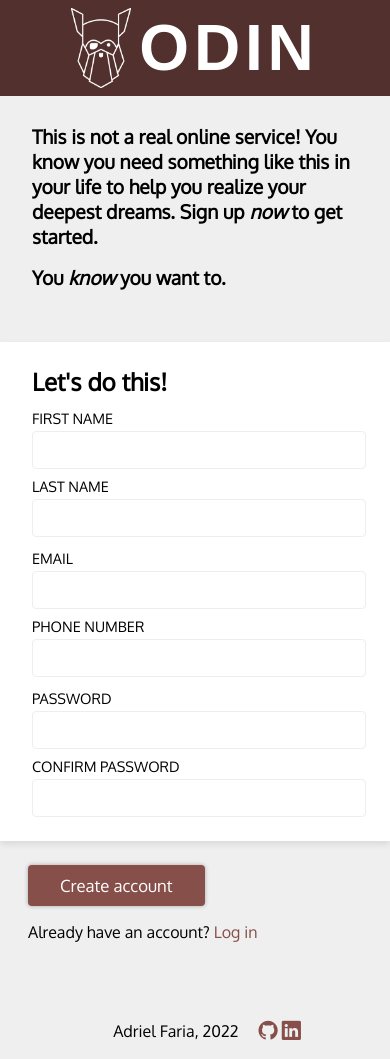
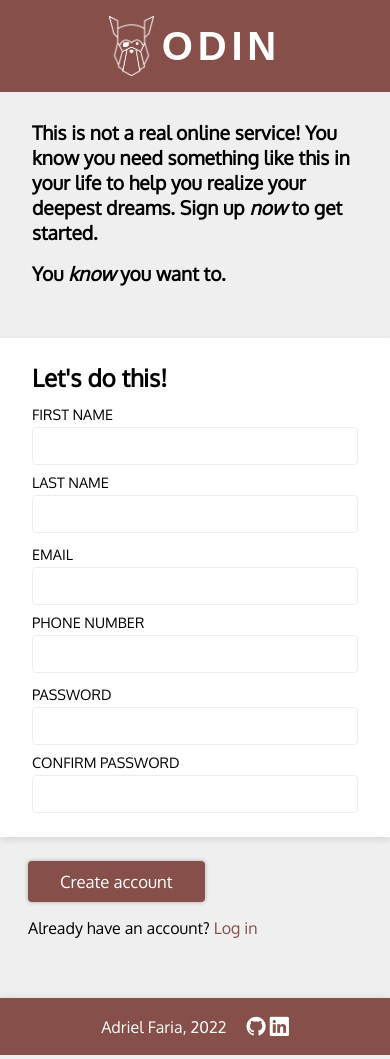
Before and after one commit to br-adriel/css-signup-form, a plain HTML site: page index.html in a window 390 px wide. Drawn offline with nearby package versions, Linux system fonts and the light colour scheme; a web font is replaced by a local one.

Commit message:
Update media querys for responsivity

```diff
--- a/style.css
+++ b/style.css
@@ -49,6 +49,8 @@ header {
   background-position: center center;
   background-size: cover;
   color: #fff;
+  position: sticky;
+  top: 0;
 }
 
 header img {
@@ -153,6 +155,7 @@ button:hover {
 }
 
 .form-line {
+  width: 100%;
   display: flex;
   gap: 64px;
 }
@@ -161,6 +164,8 @@ button:hover {
   display: flex;
   flex-direction: column;
   gap: 4px;
+  width: 280px;
+  max-width: 100%;
 }
 
 .form-item label {
@@ -169,7 +174,7 @@ button:hover {
 }
 
 .form-item input {
-  width: 300px;
+  width: 100%;
   padding: 8px;
   font-size: 1rem;
   border: 1px solid #eee;
@@ -189,6 +194,7 @@ footer {
   display: flex;
   align-items: center;
   gap: 20px;
+  padding-bottom: 16px;
 }
 
 footer .links {
@@ -197,7 +203,13 @@ footer .links {
   gap: 4px;
 }
 
-@media (max-width: 600px) {
+@media (max-width: 1280px) {
+  .form-item {
+    width: 50%;
+  }
+}
+
+@media (max-width: 900px) {
   body {
     flex-direction: column;
   }
@@ -206,7 +218,19 @@ footer .links {
     background: var(--accent);
     min-height: 0;
     width: 100%;
-    padding: 0;
+    padding: 8px 0;
+  }
+
+  header img {
+    height: 60px;
+  }
+
+  header h1 {
+    background: none;
+  }
+
+  header h1 span {
+    font-size: 2.5rem;
   }
 
   header > * {
@@ -226,16 +250,37 @@ footer .links {
   }
 
   .form-line {
-    flex-direction: column;
     gap: 8px;
   }
 
-  .form-item input {
-    width: 100%;
+  .card {
+    padding-right: 32px;
   }
 
   footer {
+    background: var(--accent);
+    color: #fff;
     padding: 16px 0;
     justify-content: center;
+    margin: 0;
+    box-shadow: 0 0 8px rgba(0, 0, 0, 0.1);
+  }
+
+  footer a {
+    color: #fff;
+  }
+
+  footer a:hover {
+    color: #ddd;
   }
 }
+
+@media (max-width: 600px) {
+  .form-line {
+    flex-direction: column;
+  }
+
+  .form-item {
+    width: 100%;
+  }
+}
```
